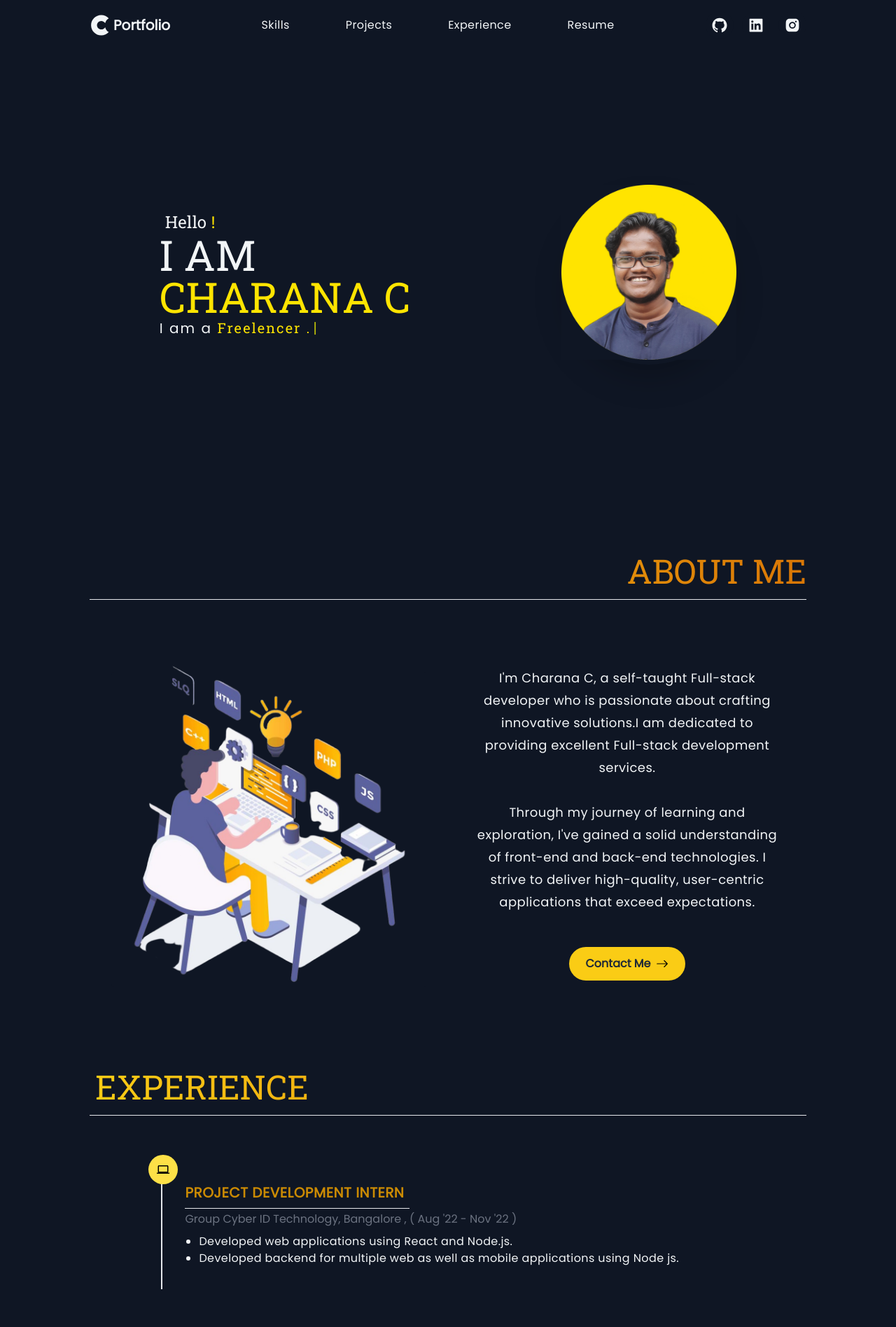
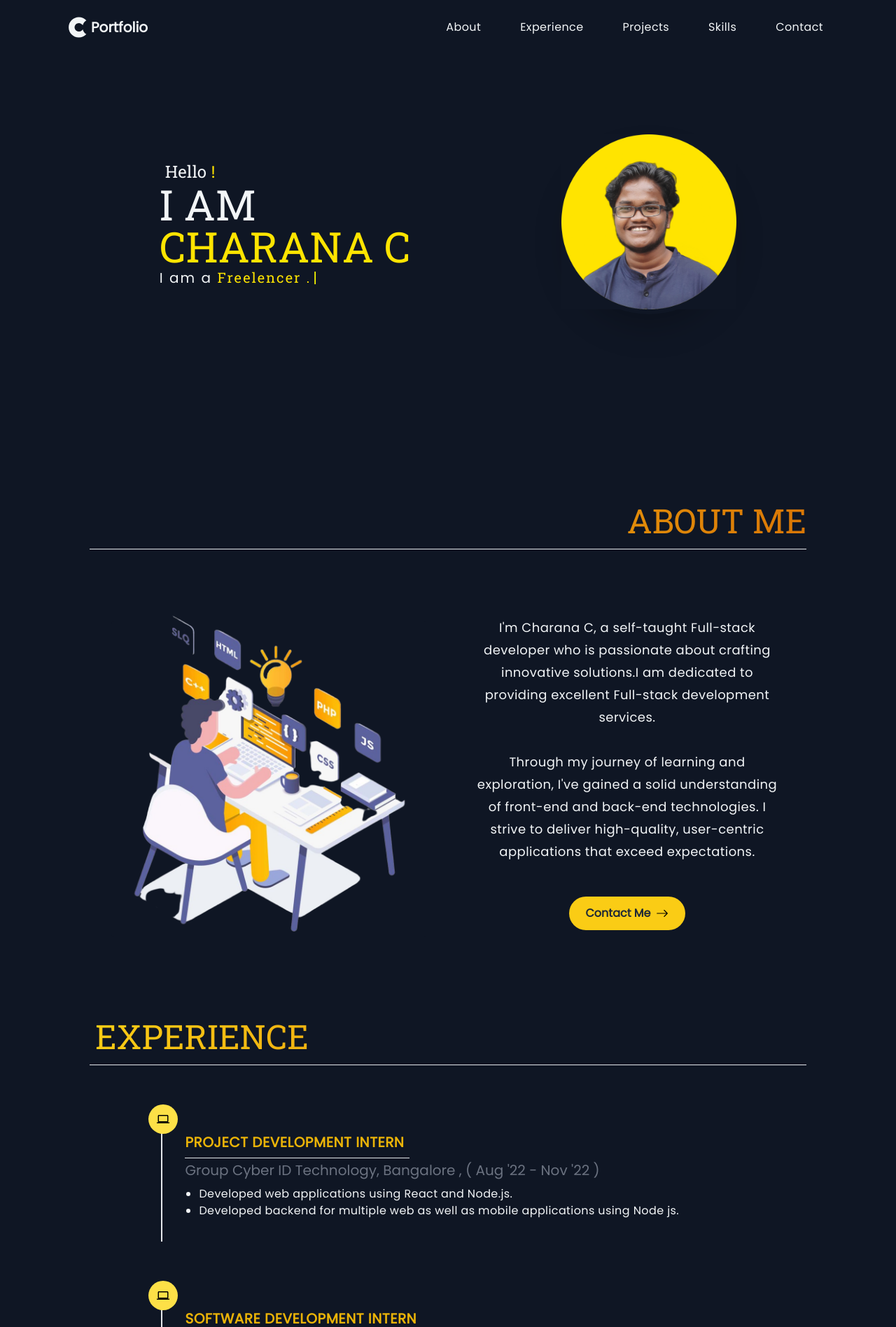
Before and after one commit to charana555/portfolio, a Next.js app: page / in a window 1280 px wide. Shown: the top 1896 px of the page at 70% size. Built offline with nearby package versions, Linux system fonts and the light colour scheme.

Commit message:
updated the header

```diff
--- a/src/components/About/About.jsx
+++ b/src/components/About/About.jsx
@@ -5,7 +5,10 @@ import { about } from "../../data/aboutData";
 
 const About = () => {
   return (
-    <section id="about" className=" w-[80%] mx-auto pt-16 overflow-hidden">
+    <section
+      id="about"
+      className=" w-[95%] md:w-[80%] mx-auto pt-16 overflow-hidden"
+    >
       <h2 className="font-slab py-4 font-[530] ml-2 text-5xl text-transparent  bg-clip-text bg-gradient-to-r from-yellow-400 to-amber-600 text-center md:text-right">
         ABOUT ME
       </h2>
@@ -13,7 +16,7 @@ const About = () => {
 
       <div className="grid grid-cols-1 md:grid-cols-2 place-items-center place-content-center">
         <div className="p-8">
-          <div className=" rounded  h-[450px] w-[450px] flex justify-center items-center p-4">
+          <div className=" rounded  h-[300px] w-[300px] md:h-[450px] md:w-[450px] flex justify-center items-center p-4">
             <img
               className="bg-transparent"
               style={{
--- a/src/components/Contact/Contact.jsx
+++ b/src/components/Contact/Contact.jsx
@@ -1,9 +1,13 @@
 import React from "react";
 import ContactIcons from "./ContactIcons";
+import { BsArrowRight } from "react-icons/bs";
 
 const Contact = () => {
   return (
-    <section id="contact" className=" w-[80%] mx-auto pt-16 overflow-hidden">
+    <section
+      id="contact"
+      className=" w-[95%] md:w-[80%] mx-auto pt-16 overflow-hidden"
+    >
       <h2 className="font-slab py-4 font-[530] ml-2 text-5xl text-transparent  bg-clip-text bg-gradient-to-r from-yellow-400 to-amber-600 text-center md:text-left">
         CONTACT ME
       </h2>
@@ -18,6 +22,17 @@ const Contact = () => {
             You contact me at :
           </p>
           <ContactIcons />
+          <div className="flex justify-center py-4">
+            <button className="bg-yellow-400 text-gray-800 font-bold py-3 px-6 rounded-3xl ">
+              <a
+                className=" bg-transparent flex items-center justify-center gap-2"
+                href="Charana.pdf"
+                download="Charana Resume.pdf"
+              >
+                Download CV
+              </a>
+            </button>
+          </div>
         </div>
         <form className="p-3 md:p-10">
           {/* name  */}
--- a/src/components/Education/Eduacation.jsx
+++ b/src/components/Education/Eduacation.jsx
@@ -5,17 +5,18 @@ import { FaUserGraduate } from "react-icons/fa";
 
 const Eduacation = () => {
   return (
-    <section id="eduacation" className=" w-[80%] mx-auto py-4 ">
+    <section id="eduacation" className="md:w-[80%] w-[98%] mx-auto py-4 ">
       <h2 className="font-slab md:text-right text-center py-4 font-[530] ml-2 text-5xl text-transparent  bg-clip-text bg-gradient-to-r from-yellow-400 to-amber-600 ">
         EDUCATION
       </h2>
       <hr className=" mb-16" />
+
       <div className="flex flex-col gap-10">
         {/* experience cards  */}
         {education.map((item, i) => (
           <div
             key={i}
-            className=" relative hover:shadow-inner hover:shadow-gray-700/30  p-8 md:w-[80%] mx-auto mb-6 border-l-2"
+            className="relative hover:shadow-inner hover:shadow-gray-700/30 p-8 w-[80%] md:w-[80%] mx-auto mb-6 border-l-2"
           >
             <div className="p-3 bg-yellow-300 rounded-full -top-2 -left-5 absolute">
               <FaUserGraduate
@@ -23,22 +24,22 @@ const Eduacation = () => {
                 className="bg-transparent text-lg"
               />
             </div>
-
             {/* company role */}
-            <h3 className=" uppercase text-xl tracking-wide font-semibold pb-2">
-              <span className="border-b pb-2 pr-2 text-yellow-600">
+            <h3 className=" uppercase text-sm md:text-xl tracking-wide font-semibold pb-2 ">
+              <span className="border-b pb-2 pr-2 text-yellow-500 ">
                 {item.stage}
               </span>
             </h3>
             {/* company name and duration  */}
-            <div className="mt-1">
+            <div className="mt-1 text-sm md:text-xl">
               <p>
                 <span className="text-gray-500">{item.school} , </span>
                 <span className="text-gray-500">( {item.duration} )</span>
               </p>
             </div>
+
             {/* role description  */}
-            <ul className="text-md list-disc pl-5 mt-2 tracking-wide">
+            <ul className="text-sm md:text-base list-disc pl-5 mt-2 tracking-wide">
               {item.description.map((desc, index) => (
                 <li key={index}>{desc}</li>
               ))}
--- a/src/components/Experience/Experience.jsx
+++ b/src/components/Experience/Experience.jsx
@@ -4,8 +4,8 @@ import { MdOutlineComputer } from "react-icons/md";
 
 const Experience = () => {
   return (
-    <section id="experience" className=" w-[80%] mx-auto py-16 ">
-      <h2 className="font-slab py-4 font-[530] ml-2 text-5xl text-transparent  bg-clip-text bg-gradient-to-r from-yellow-400 to-amber-600 ">
+    <section id="experience" className=" md:w-[80%] w-[98%] mx-auto py-16 ">
+      <h2 className="font-slab py-4 font-[530] ml-2 text-5xl text-transparent  bg-clip-text bg-gradient-to-r from-yellow-400 to-amber-600 md:text-left text-center ">
         EXPERIENCE
       </h2>
       <hr className=" mb-16" />
@@ -14,7 +14,7 @@ const Experience = () => {
         {experience.map((item, i) => (
           <div
             key={i}
-            className="relative hover:shadow-inner hover:shadow-gray-700/30  p-8 md:w-[80%] mx-auto mb-6 border-l-2"
+            className="relative hover:shadow-inner hover:shadow-gray-700/30 p-8 w-[80%] md:w-[80%] mx-auto mb-6 border-l-2"
           >
             <div className="p-3 bg-yellow-300 rounded-full -top-2 -left-5 absolute">
               <MdOutlineComputer
@@ -23,13 +23,13 @@ const Experience = () => {
               />
             </div>
             {/* company role */}
-            <h3 className=" uppercase text-xl tracking-wide font-semibold pb-2 ">
-              <span className="border-b pb-2 pr-2 text-yellow-600 ">
+            <h3 className=" uppercase text-sm md:text-xl tracking-wide font-semibold pb-2 ">
+              <span className="border-b pb-2 pr-2 text-yellow-500 ">
                 {item.title}
               </span>
             </h3>
             {/* company name and duration  */}
-            <div className="mt-1">
+            <div className="mt-1 text-sm md:text-xl">
               <p>
                 <span className="text-gray-500">{item.company} , </span>
                 <span className="text-gray-500">( {item.duration} )</span>
@@ -37,7 +37,7 @@ const Experience = () => {
             </div>
 
             {/* role description  */}
-            <ul className="text-md list-disc pl-5 mt-2 tracking-wide">
+            <ul className="text-sm md:text-base list-disc pl-5 mt-2 tracking-wide">
               {item.description.map((desc, index) => (
                 <li key={index}>{desc}</li>
               ))}
--- a/src/components/Header/Header.js
+++ b/src/components/Header/Header.js
@@ -11,8 +11,8 @@ const Header = () => {
     setToggle(!toggle);
   };
   return (
-    <nav className="w-full">
-      <div className="w-[80%] mx-auto flex justify-between items-center py-4 ">
+    <nav className="w-full fixed z-20">
+      <div className="w-[85%] mx-auto flex justify-between items-center py-6 ">
         <div>
           <Link href="#hero">
             <a className="flex gap-1 items-center">
@@ -22,24 +22,25 @@ const Header = () => {
           </Link>
         </div>
         {/* desktop view  */}
-        <div className="gap-16 hidden md:flex">
-          <li className=" mx-2 list-none text-md lett tracking-wide hover:text-gray-400 cursor-pointer ">
+        <div className="gap-10 hidden md:flex">
+          <li className=" mx-2 list-none text-md  tracking-wide hover:text-gray-400 cursor-pointer ">
+            <Link href="#about"> About </Link>
+          </li>
+          <li className=" mx-2 list-none text-md  tracking-wide hover:text-gray-400 cursor-pointer ">
+            <Link href="#experience"> Experience </Link>
+          </li>
+          <li className=" mx-2 list-none text-md  tracking-wide hover:text-gray-400 cursor-pointer ">
+            <Link href="#projects"> Projects </Link>
+          </li>
+          <li className=" mx-2 list-none text-md  tracking-wide hover:text-gray-400 cursor-pointer ">
             <Link href="#skills"> Skills </Link>
           </li>
-          <li className=" mx-2 list-none text-md lett tracking-wide hover:text-gray-400 cursor-pointer ">
-            <Link href="#projects"> Projects </Link>
-          </li>
-          <li className=" mx-2 list-none text-md lett tracking-wide hover:text-gray-400 cursor-pointer ">
-            <Link href="#experience"> Experience </Link>
-          </li>
-          <li className=" mx-2 list-none text-md lett tracking-wide hover:text-gray-400 cursor-pointer ">
-            <a href="Charan_Resume.pdf" download="Charana Resume.pdf">
-              Resume
-            </a>
+          <li className=" mx-2 list-none text-md  tracking-wide hover:text-gray-400 cursor-pointer ">
+            <Link href="#contact"> Contact </Link>
           </li>
         </div>
 
-        <div className="hidden md:flex gap-3">
+        {/* <div className="hidden md:flex gap-3">
           <div className=" rounded-full cursor-pointer transition-all p-2 hover:bg-[#212d45] transform ">
             <a href="https://github.com/charana555" target="_blanck">
               <AiFillGithub className="text-2xl" />
@@ -58,7 +59,7 @@ const Header = () => {
               <AiFillInstagram className="text-2xl" />
             </a>
           </div>
-        </div>
+        </div> */}
         <GiHamburgerMenu
           onClick={handleclick}
           className="text-2xl md:hidden cursor-pointer"
@@ -67,31 +68,33 @@ const Header = () => {
       {/* mobile view  */}
       {toggle && (
         <div className="flex flex-col items-start py-2 pl-4 gap-5 bg-[#0b101b85] transition-all duration-1000">
-          <li className="bg-transparent list-none text-md lett tracking-wide hover:text-gray-400 cursor-pointer ">
+          <li className="bg-transparent list-none text-md  tracking-wide hover:text-gray-400 cursor-pointer ">
+            <Link className="bg-transparent" href="#about">
+              About
+            </Link>
+          </li>
+          <li className="bg-transparent list-none text-md  tracking-wide hover:text-gray-400 cursor-pointer ">
+            <Link className="bg-transparent" href="#experience">
+              Experience
+            </Link>
+          </li>
+          <li className="bg-transparent list-none text-md  tracking-wide hover:text-gray-400 cursor-pointer ">
+            <Link className="bg-transparent" href="#projects">
+              Projects
+            </Link>
+          </li>
+          <li className="bg-transparent list-none text-md  tracking-wide hover:text-gray-400 cursor-pointer ">
             <Link className="bg-transparent" href="#skills">
               Skills
             </Link>
           </li>
-          <li className="bg-transparent list-none text-md lett tracking-wide hover:text-gray-400 cursor-pointer ">
-            <Link className="bg-transparent" href="#projects">
-              Projects
+          <li className="bg-transparent list-none text-md  tracking-wide hover:text-gray-400 cursor-pointer ">
+            <Link className="bg-transparent" href="#contact">
+              Contact
             </Link>
           </li>
-          <li className="bg-transparent list-none text-md lett tracking-wide hover:text-gray-400 cursor-pointer ">
-            <Link className="bg-transparent" href="#experience">
-              Experience
-            </Link>
-          </li>
-          <li className="bg-transparent list-none text-md lett tracking-wide hover:text-gray-400 cursor-pointer ">
-            <a
-              className="bg-transparent"
-              href="Charana.pdf"
-              download="Charana Resume.pdf"
-            >
-              Resume
-            </a>
-          </li>
-          <div className=" bg-transparent flex gap-3 rounded-full cursor-pointer transition-all  hover:bg-[#212d45] transform ">
+
+          {/* <div className=" bg-transparent flex gap-3 rounded-full cursor-pointer transition-all  hover:bg-[#212d45] transform ">
             <a href="https://github.com/charana555" target="_blanck">
               <AiFillGithub className="text-2xl" />
             </a>
@@ -111,7 +114,7 @@ const Header = () => {
               <AiFillInstagram className="text-2xl" />
             </a>
             <p className="bg-transparent">Instagram</p>
-          </div>
+          </div> */}
         </div>
       )}
     </nav>
--- a/src/components/Main/Hero.js
+++ b/src/components/Main/Hero.js
@@ -15,7 +15,7 @@ const Hero = () => {
   return (
     <section
       id="hero"
-      className=" min-h-[80vh] w-[80%] mx-auto flex flex-wrap-reverse justify-around items-center gap-4"
+      className=" min-h-[80vh] w-[95%] md:w-[80%] mx-auto flex flex-wrap-reverse justify-around items-center gap-4"
     >
       <div>
         <p className="ml-2 text-2xl font-slab">
--- a/src/components/Projects/Projects.jsx
+++ b/src/components/Projects/Projects.jsx
@@ -7,8 +7,8 @@ import styles from "../../styles/projects.module.css";
 
 const Projects = () => {
   return (
-    <section id="projects" className=" w-[80%] mx-auto pt-8 ">
-      <h2 className="font-slab py-4 font-[530] ml-2 text-5xl text-transparent  bg-clip-text bg-gradient-to-r from-yellow-400 to-amber-600 ">
+    <section id="projects" className=" w-[95%] md:w-[80%] mx-auto pt-8 ">
+      <h2 className="font-slab py-4 font-[530] ml-2 text-5xl text-transparent  bg-clip-text bg-gradient-to-r from-yellow-400 to-amber-600 md:text-left text-center ">
         PROJECTS
       </h2>
       <hr className=" mb-16" />
--- a/src/components/Skills/SkillBox.js
+++ b/src/components/Skills/SkillBox.js
@@ -5,7 +5,7 @@ import { skills } from "../../data/skillData";
 
 const SkillBox = () => {
   return (
-    <section id="skills" className=" w-[80%] mx-auto pt-6 md:pt-16 ">
+    <section id="skills" className=" w-[95%] md:w-[80%] mx-auto pt-6 md:pt-16 ">
       <div>
         <h2 className="font-slab text-center md:text-right py-4 font-[530] ml-2 text-5xl text-transparent bg-clip-text bg-gradient-to-r from-yellow-400 to-amber-600 ">
           SKILLS
```
